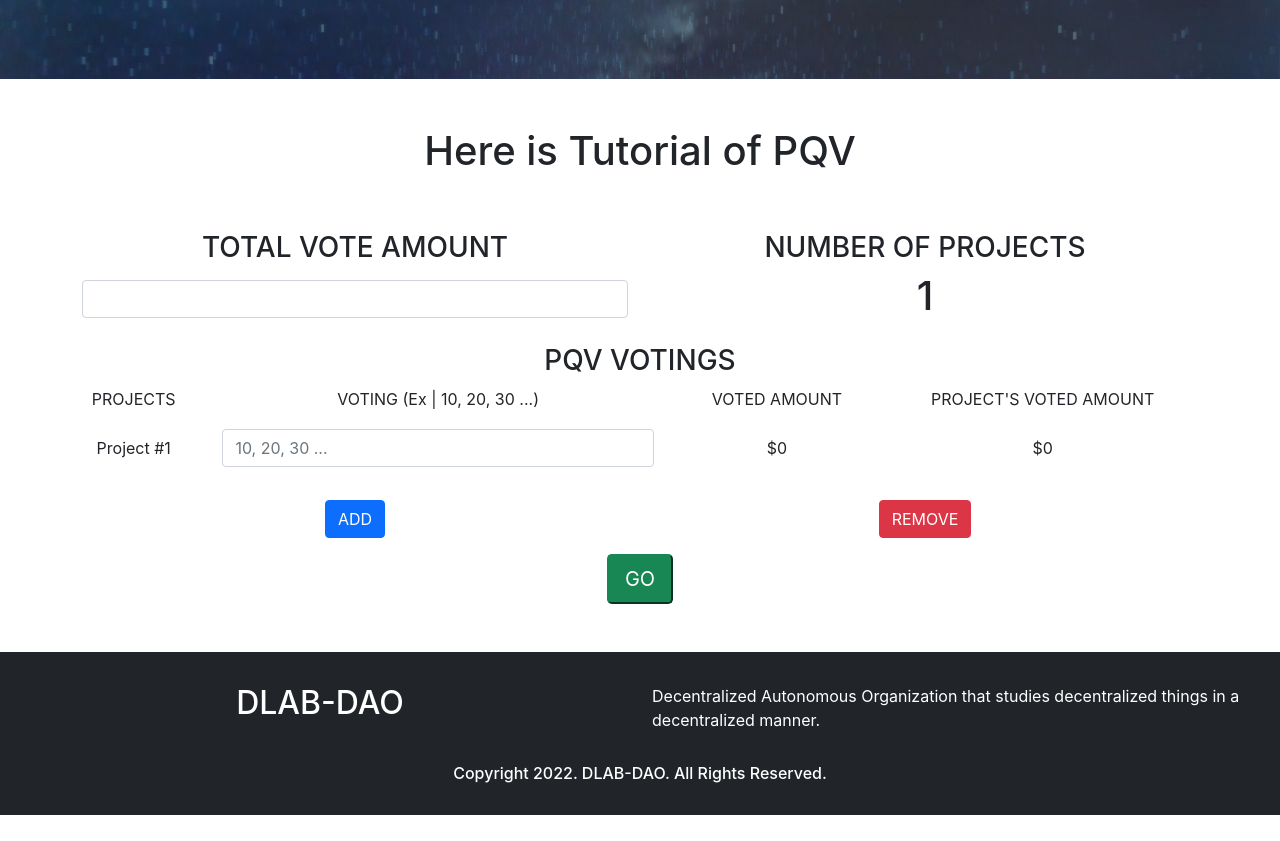
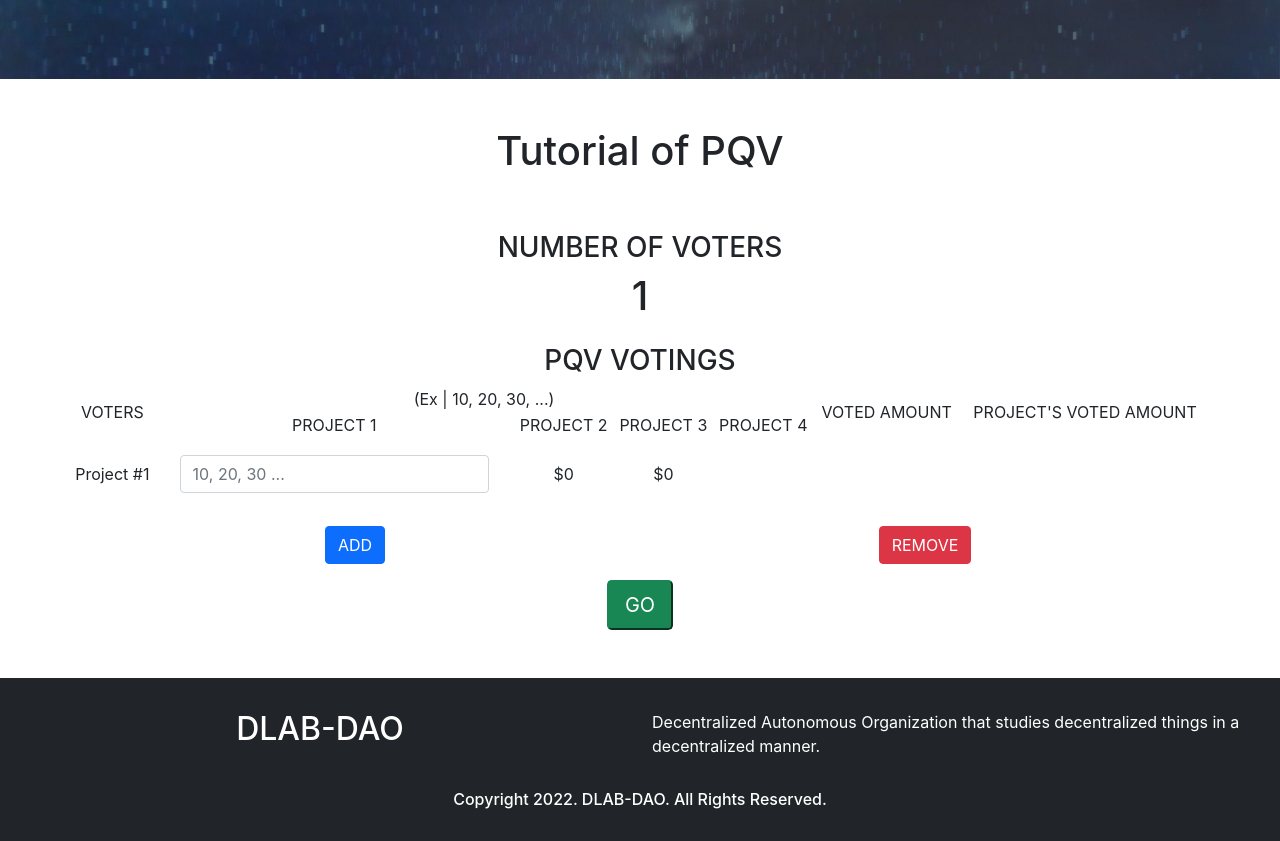
Before and after one commit to D3LAB-DAO/PQV-Calculator, a React (Create React App) app: page / in a window 1280 px wide. Shown: the part 840-1681 px from the top of the page. Before the commit the page ends 1655 px from the top, so only its background shows below. Built offline with nearby package versions, Linux system fonts and the light colour scheme.

Commit message:
update table

```diff
--- a/src/components/cardtitle.js
+++ b/src/components/cardtitle.js
@@ -4,7 +4,7 @@ const CardTitle = () => {
   return (
     <div className="container mt-5 mb-5">
       <div className="row">
-        <h1>Here is Tutorial of PQV</h1>
+        <h1>Tutorial of PQV</h1>
       </div>
     </div>
   );
--- a/src/components/pqv.js
+++ b/src/components/pqv.js
@@ -30,22 +30,8 @@ const PQV = () => {
     <div className="container mb-5">
       <div className="row">
         <div className="col">
-          <div class="mb-4">
-            <label for="totalVote" class="form-label">
-              <h3>TOTAL VOTE AMOUNT</h3>
-            </label>
-            <input
-              type="text"
-              class="form-control"
-              id="totalVote"
-              value={totalVote}
-              onChange={(e) => setTotalVote(e.target.value)}
-            />
-          </div>
-        </div>
-        <div className="col">
-          <div class="mb-4">
-            <h3>NUMBER OF PROJECTS</h3>
+          <div className="mb-4">
+            <h3>NUMBER OF VOTERS</h3>
             <h1>{projList.length}</h1>
           </div>
         </div>
@@ -53,11 +39,17 @@ const PQV = () => {
       <div className="row mb-3">
         <h3>PQV VOTINGS</h3>
         <table>
+          <tr className="table-bordered">
+            <td rowspan="2">VOTERS</td>
+            <td colspan="4">(Ex | 10, 20, 30, ...)</td>
+            <td rowspan="2">VOTED AMOUNT</td>
+            <td rowspan="2">PROJECT'S VOTED AMOUNT</td>
+          </tr>
           <tr>
-            <td>PROJECTS</td>
-            <td>VOTING (Ex | 10, 20, 30 ...)</td>
-            <td>VOTED AMOUNT</td>
-            <td>PROJECT'S VOTED AMOUNT</td>
+            <td>PROJECT 1</td>
+            <td>PROJECT 2</td>
+            <td>PROJECT 3</td>
+            <td>PROJECT 4</td>
           </tr>
           <projListContext.Provider value={{ projList, setProjList }}>
             {projList.map((e) => (
```
